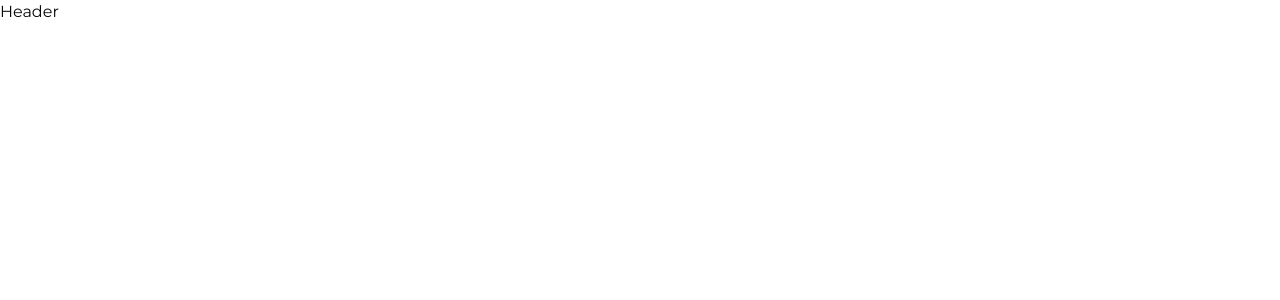
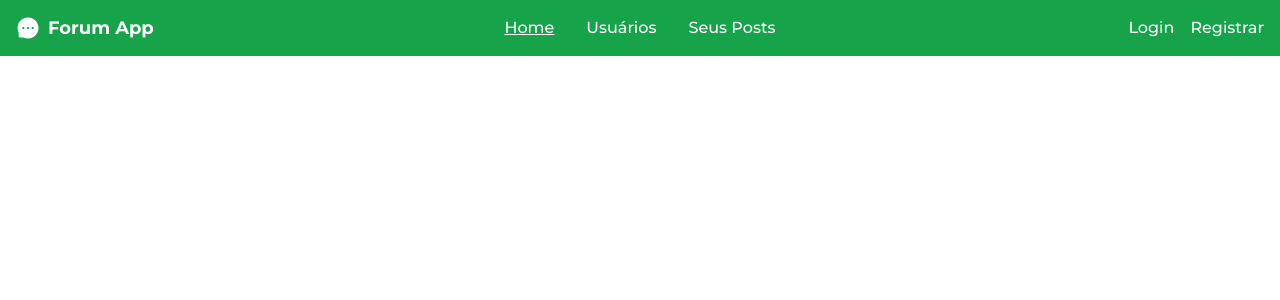
Before and after one commit to RafaelSFDC/Forum-de-Discuss-o, a React (Vite) app: page / in a window 1280 px wide. Shown: the top 300 px of the page. Built offline with nearby package versions, Linux system fonts and the light colour scheme.

Commit message:
feat(New Feature): :sparkles: Header + Login , Register Dialog

```diff
--- a/src/App.tsx
+++ b/src/App.tsx
@@ -1,5 +1,5 @@
 import { Outlet } from "react-router-dom";
-import Header from "./components/header/Header";
+import Header from "@/components/header/Header";
 
 function App() {
   return (
--- /dev/null
+++ b/src/components/dialogs/LoginDialog.tsx
@@ -0,0 +1,46 @@
+import {
+  Dialog,
+  DialogClose,
+  DialogContent,
+  DialogDescription,
+  DialogFooter,
+  DialogHeader,
+  DialogTitle,
+  DialogTrigger,
+} from "@/components/ui/dialog";
+import { Button } from "@/components/ui/button";
+import { state } from "@/store";
+
+const LoginDialog = () => {
+  return (
+    <Dialog>
+      <DialogTrigger>Login</DialogTrigger>
+      <DialogContent>
+        <DialogHeader>
+          <DialogTitle>Fazer Login</DialogTitle>
+          <DialogDescription>
+            This action cannot be undone. This will permanently delete your
+            account and remove your data from our servers.
+            <Button
+              variant="destructive"
+              onClick={() => {
+                state.logged = true;
+              }}
+            >
+              Delete
+            </Button>
+          </DialogDescription>
+        </DialogHeader>
+        <DialogFooter className="sm:justify-start">
+          <DialogClose asChild>
+            <Button type="button" variant="secondary">
+              Close
+            </Button>
+          </DialogClose>
+        </DialogFooter>
+      </DialogContent>
+    </Dialog>
+  );
+};
+
+export default LoginDialog;
--- /dev/null
+++ b/src/components/dialogs/RegisterDialog.tsx
@@ -0,0 +1,46 @@
+import {
+  Dialog,
+  DialogClose,
+  DialogContent,
+  DialogDescription,
+  DialogFooter,
+  DialogHeader,
+  DialogTitle,
+  DialogTrigger,
+} from "@/components/ui/dialog";
+import { Button } from "@/components/ui/button";
+import { state } from "@/store";
+
+const RegisterDialog = () => {
+  return (
+    <Dialog>
+      <DialogTrigger>Registrar</DialogTrigger>
+      <DialogContent>
+        <DialogHeader>
+          <DialogTitle>Criar Conta</DialogTitle>
+          <DialogDescription>
+            This action cannot be undone. This will permanently delete your
+            account and remove your data from our servers.
+            <Button
+              variant="destructive"
+              onClick={() => {
+                state.logged = true;
+              }}
+            >
+              Delete
+            </Button>
+          </DialogDescription>
+        </DialogHeader>
+        <DialogFooter className="sm:justify-start">
+          <DialogClose asChild>
+            <Button type="button" variant="secondary">
+              Close
+            </Button>
+          </DialogClose>
+        </DialogFooter>
+      </DialogContent>
+    </Dialog>
+  );
+};
+
+export default RegisterDialog;
--- a/src/components/header/Header.tsx
+++ b/src/components/header/Header.tsx
@@ -1,5 +1,93 @@
+import { AiFillMessage } from "react-icons/ai";
+import { NavLink } from "react-router-dom";
+import { Avatar, AvatarFallback, AvatarImage } from "@/components/ui/avatar";
+import {
+  DropdownMenu,
+  DropdownMenuContent,
+  DropdownMenuItem,
+  DropdownMenuLabel,
+  DropdownMenuSeparator,
+  DropdownMenuTrigger,
+} from "@/components/ui/dropdown-menu";
+import { useSnapshot } from "valtio";
+import LoginDialog from "../dialogs/LoginDialog";
+import { state } from "@/store";
+import RegisterDialog from "../dialogs/RegisterDialog";
+
 const Header = () => {
-  return <div>Header</div>;
+  useSnapshot(state);
+  return (
+    <header className="bg-primary px-4 py-2 flex justify-between min-h-14">
+      <div className="text-white text-lg font-bold flex items-center gap-2 flex-1">
+        <AiFillMessage className="text-2xl" /> Forum App
+      </div>
+      <nav className="flex items-center flex-1 justify-center">
+        <ul className="flex gap-8 text-white  font-medium items-center">
+          <li>
+            <NavLink
+              to="/"
+              className={({ isActive }) => (isActive ? "underline" : "")}
+            >
+              Home
+            </NavLink>
+          </li>
+          <li>
+            <NavLink
+              to="/users"
+              className={({ isActive }) => (isActive ? "underline" : "")}
+            >
+              Usuários
+            </NavLink>
+          </li>
+          <li>
+            <NavLink
+              to={`/posts/${state.userId} `}
+              className={({ isActive }) => (isActive ? "underline" : "")}
+            >
+              Seus Posts
+            </NavLink>
+          </li>
+        </ul>
+      </nav>
+      {state.logged ? (
+        <div className="flex-1 justify-end flex items-center">
+          <DropdownMenu>
+            <DropdownMenuTrigger className="border-0 outline-none">
+              <Avatar className="h-8 w-8">
+                <AvatarImage src="https://github.com/shadcn.png" />
+                <AvatarFallback>CN</AvatarFallback>
+              </Avatar>
+            </DropdownMenuTrigger>
+            <DropdownMenuContent>
+              <DropdownMenuLabel>Minha Conta</DropdownMenuLabel>
+              <DropdownMenuSeparator />
+              <DropdownMenuItem className="cursor-pointer">
+                Perfil
+              </DropdownMenuItem>
+              <DropdownMenuItem className="cursor-pointer">
+                Atividades
+              </DropdownMenuItem>
+              <DropdownMenuItem
+                className="cursor-pointer"
+                onClick={() => (state.logged = false)}
+              >
+                Sair
+              </DropdownMenuItem>
+            </DropdownMenuContent>
+          </DropdownMenu>
+        </div>
+      ) : (
+        <div className="flex gap-4 font-medium  justify-end  items-center flex-1">
+          <div className="text-white cursor-pointer">
+            <LoginDialog />
+          </div>
+          <div className="text-white cursor-pointer">
+            <RegisterDialog />
+          </div>
+        </div>
+      )}
+    </header>
+  );
 };
 
 export default Header;
--- /dev/null
+++ b/src/store/index.ts
@@ -0,0 +1,6 @@
+import { proxy } from "valtio";
+
+export const state = proxy({
+  userId: 1,
+  logged: false,
+});
```
